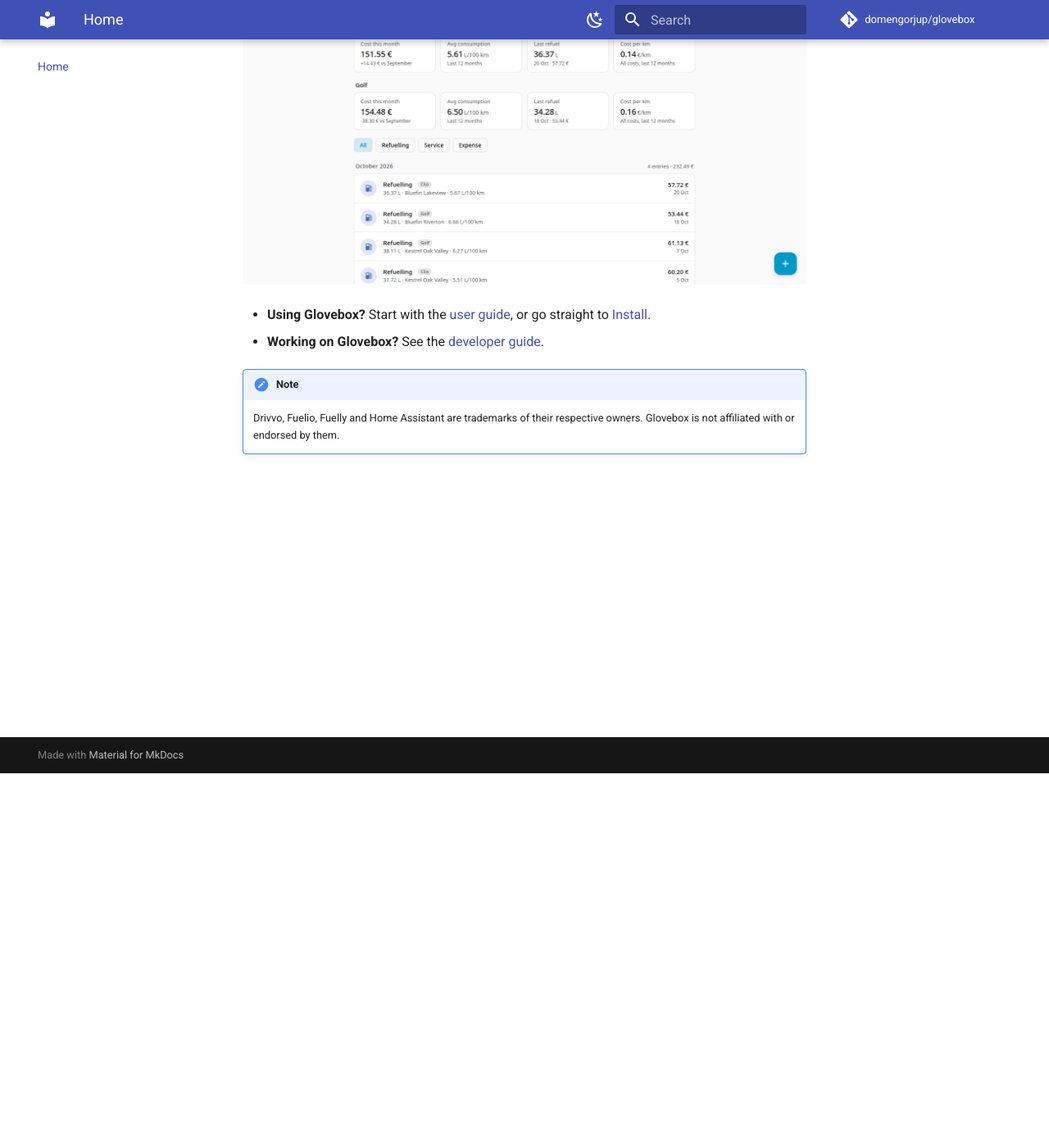
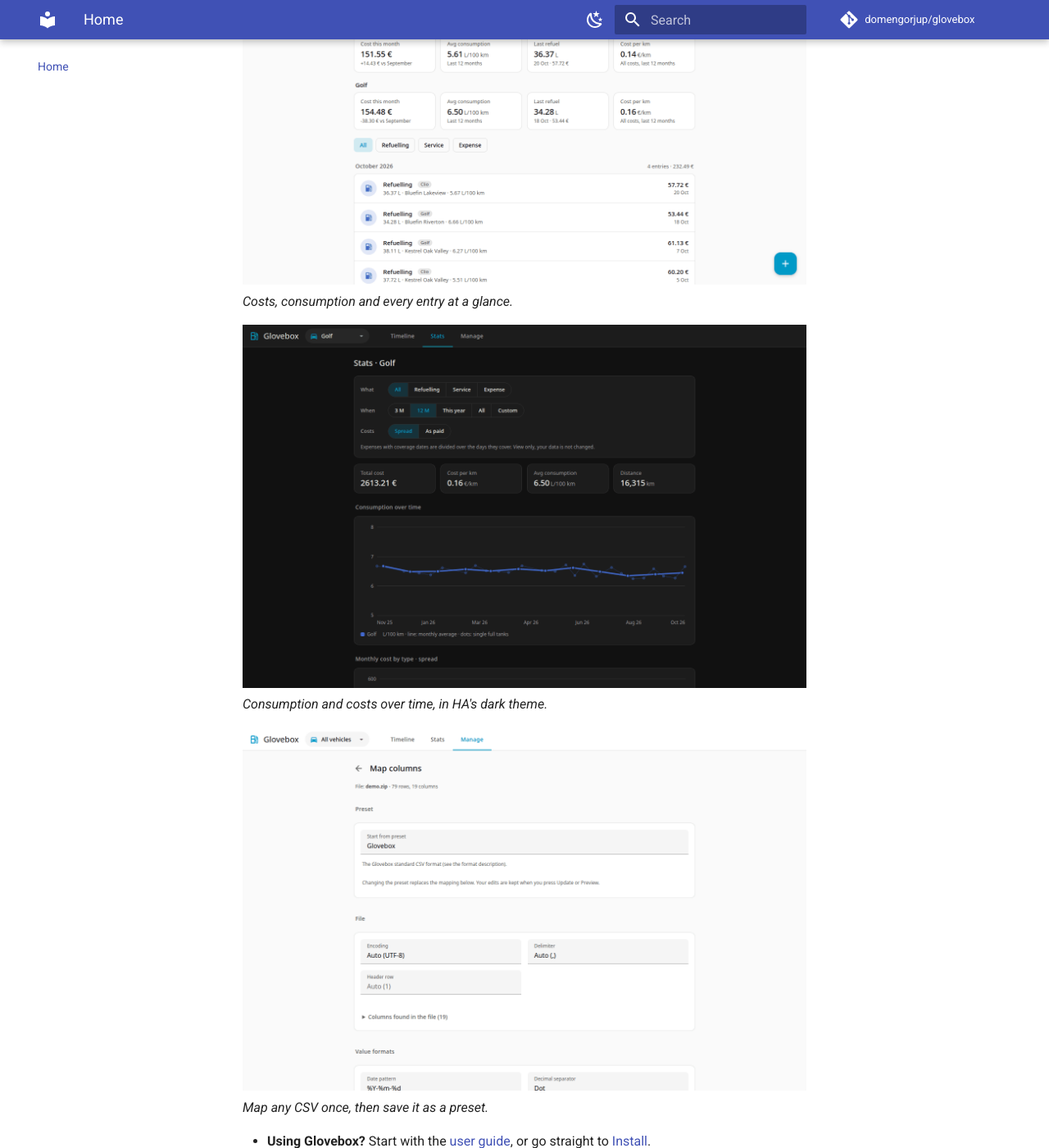
Before and after one commit to domengorjup/glovebox, an MkDocs documentation site: the page built from docs/index.md, in a window 1280 px wide and 1400 px high, scrolled down 457 px. Shown: the whole window at 82% size. Built offline with MkDocs 1.6.1 and Material for MkDocs 9.7.7, drawn with Linux system fonts in a browser that asks for light colours; comment, search, counter and statistics services are not loaded.

Commit message:
Three captioned screenshots in README and docs home

```diff
--- a/docs/index.md
+++ b/docs/index.md
@@ -4,7 +4,14 @@
 
 It runs as a Home Assistant add-on or as a standalone Docker container.
 
-![Glovebox timeline](assets/screenshots/timeline-all-desktop-light.png)
+![Timeline](assets/screenshots/timeline-all-desktop-light.png)
+*Costs, consumption and every entry at a glance.*
+
+![Stats](assets/screenshots/stats-top-desktop-dark.png)
+*Consumption and costs over time, in HA's dark theme.*
+
+![Import](assets/screenshots/import-mapping-top-desktop-light.png)
+*Map any CSV once, then save it as a preset.*
 
 - **Using Glovebox?** Start with the [user guide](user/overview.md), or go straight to [Install](user/install.md).
 - **Working on Glovebox?** See the [developer guide](dev/architecture.md).
```
Also changed, not shown: README.md (+8 -11 lines), docs/assets/screenshots/import-mapping-top-desktop-light.png (added), docs/assets/screenshots/stats-desktop-dark.png (deleted), docs/assets/screenshots/stats-top-desktop-dark.png (added).
